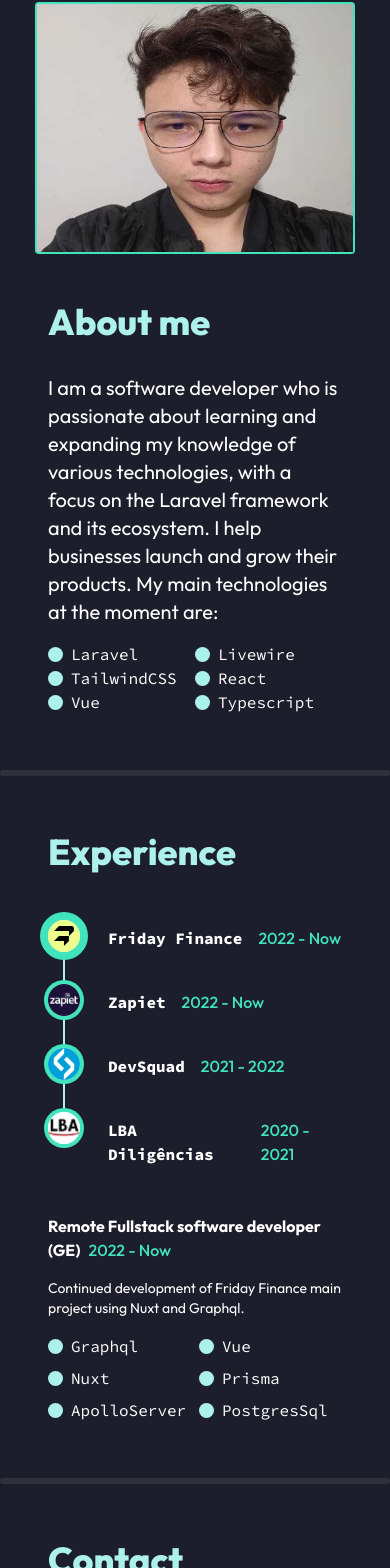
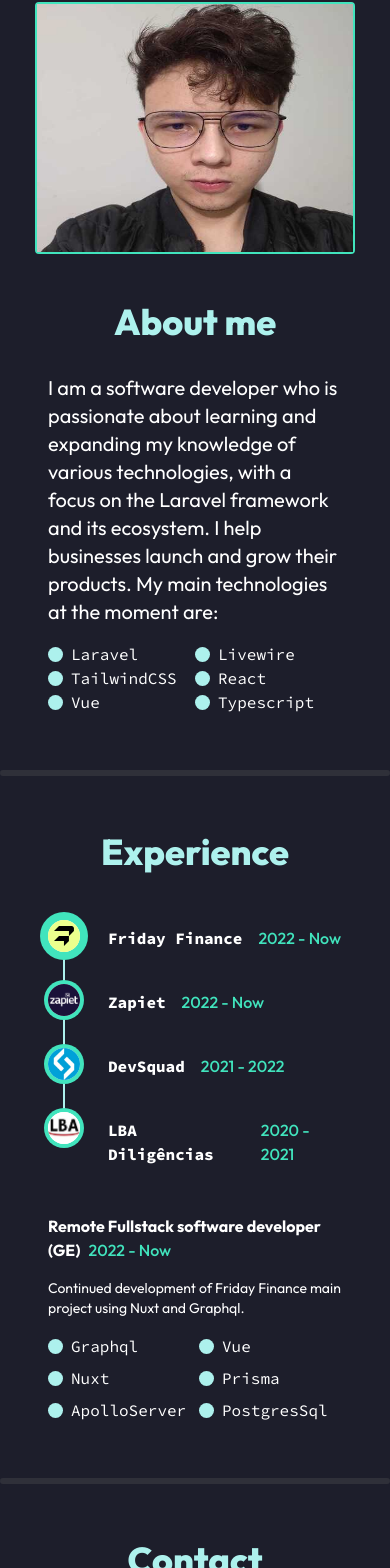
Before and after one commit to JoaoGabrielAlves/portfolio2.0, a Vue app: page / in a window 390 px wide. Shown: the part 369-1937 px from the top of the page. Built offline with nearby package versions, Linux system fonts and the light colour scheme.

Commit message:
feat: making responsive layout work better

```diff
--- a/src/App.vue
+++ b/src/App.vue
@@ -42,9 +42,11 @@
         <img :src="profileImage" alt="profile image" class="w-full h-full" />
       </div>
       <div>
+        <div class="flex items-center justify-center lg:justify-start">
           <h2 class="font-outfit font-extrabold text-paleBlue text-4xl">
             About me
           </h2>
+        </div>
         <p class="font-outfit text-xl md:text-xl mt-8 md:mt-10 text-white">
           I am a software developer who is passionate about learning and
           expanding my knowledge of various technologies, with a focus on the
@@ -163,9 +165,11 @@
   </div>
 
   <div class="mx-auto px-12 py-8 lg:py-0">
+    <div class="flex items-center justify-center lg:justify-start">
       <h2 class="font-outfit font-extrabold text-paleBlue text-4xl">
         Experience
       </h2>
+    </div>
 
     <JExperience />
   </div>
@@ -175,7 +179,7 @@
   </div>
 
   <div class="mx-auto px-12 py-8 lg:py-0 lg:pb-16" id="contact">
-    <div class="flex items-center lg:justify-center">
+    <div class="flex items-center justify-center">
       <h2 class="font-outfit font-extrabold text-paleBlue text-4xl">Contact</h2>
     </div>
 
--- a/src/components/JExperience.vue
+++ b/src/components/JExperience.vue
@@ -1,5 +1,5 @@
 <template>
-  <div class="lg:flex lg:justify-around lg:items-center mt-4 md:mx-12">
+  <div class="lg:flex lg:justify-around lg:items-center mt-4 lg:mx-12">
     <nav
       aria-label="Experience navigation desktop"
       class="w-full py-8 block justify-center items-center lg:flex"
```
Lines whose indentation alone changed are shown as unchanged.
